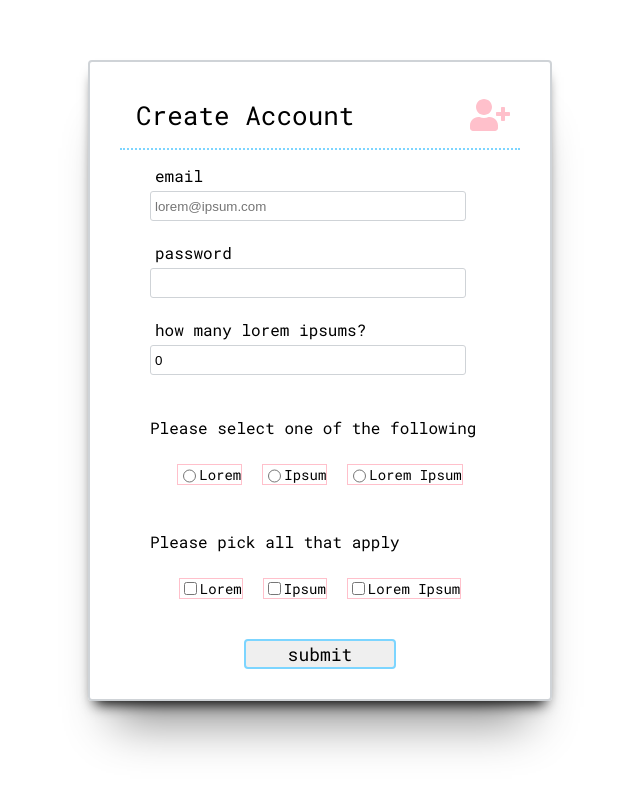
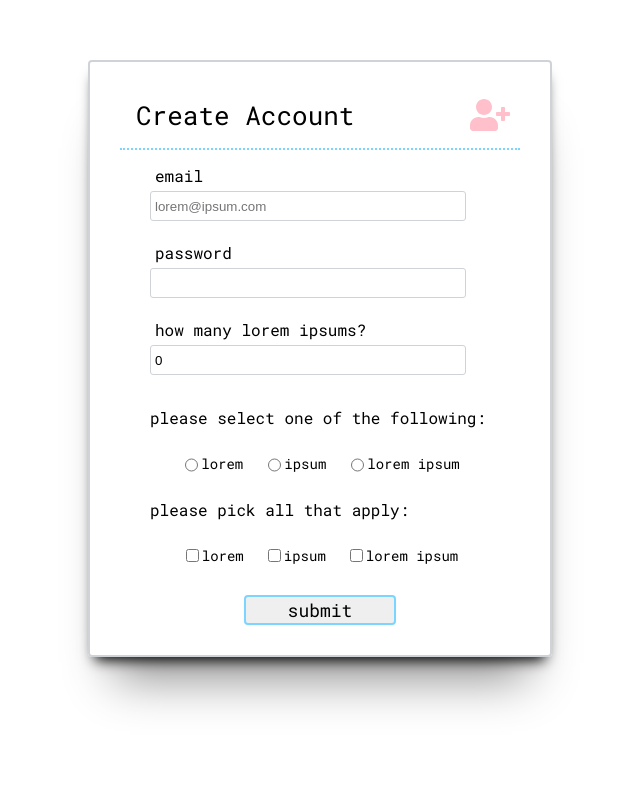
Before and after one commit to haggisbreakfast/Form-Assignment, a React (Create React App) app: page / in a window 1280 px wide. Shown: the top 790 px of the page, without its empty margins (320-960 px from the left). Built offline with nearby package versions, Linux system fonts and the light colour scheme.

Commit message:
fixes all spacing and alignment

```diff
--- a/src/App.js
+++ b/src/App.js
@@ -90,7 +90,6 @@ const Error = styled.span`
   font-size: 12px;
   min-height: 16px;
   color: #3f7fbf;
-  /* color: #6196cb; */
 `;
 
 const ButtonContainer = styled.div`
--- a/src/CheckboxButtons.js
+++ b/src/CheckboxButtons.js
@@ -5,8 +5,7 @@ export const CheckboxContainer = styled.div`
   display: flex;
   flex-direction: column;
   align-items: flex-start;
-  height: 25%;
-  padding: 10px 20px;
+  padding: 0px 20px;
 `;
 
 export const SelectHeader = styled.p``;
@@ -21,7 +20,6 @@ export const ChoicesContainer = styled.div`
 
 export const Choice = styled.div`
   display: flex;
-  border: 1px solid pink;
   margin: 10px;
 `;
 
@@ -34,17 +32,17 @@ class CheckboxButtons extends React.Component {
     return (
       <div onChange={this.select.bind(this)}>
         <CheckboxContainer>
-          <SelectHeader>Please pick all that apply</SelectHeader>
+          <SelectHeader>please pick all that apply:</SelectHeader>
           <ChoicesContainer>
             <Choice>
-              <input type="checkbox" value="lorem" name="lorem ipsum" /> Lorem
+              <input type="checkbox" value="lorem" name="lorem ipsum" /> lorem
             </Choice>
             <Choice>
-              <input type="checkbox" value="ipsum" name="lorem ipsum" /> Ipsum
+              <input type="checkbox" value="ipsum" name="lorem ipsum" /> ipsum
             </Choice>
             <Choice>
               <input type="checkbox" value="lorem ipsum" name="lorem ipsum" />{' '}
-              Lorem Ipsum
+              lorem ipsum
             </Choice>
           </ChoicesContainer>
         </CheckboxContainer>
--- a/src/RadioButtons.js
+++ b/src/RadioButtons.js
@@ -15,17 +15,17 @@ class RadioButtons extends React.Component {
     return (
       <div onChange={this.select.bind(this)}>
         <CheckboxContainer>
-          <SelectHeader>Please select one of the following</SelectHeader>
+          <SelectHeader>please select one of the following:</SelectHeader>
           <ChoicesContainer>
             <Choice>
-              <input type="radio" value="lorem" name="lorem ipsum" /> Lorem
+              <input type="radio" value="lorem" name="lorem ipsum" /> lorem
             </Choice>
             <Choice>
-              <input type="radio" value="ipsum" name="lorem ipsum" /> Ipsum
+              <input type="radio" value="ipsum" name="lorem ipsum" /> ipsum
             </Choice>
             <Choice>
               <input type="radio" value="lorem ipsum" name="lorem ipsum" />{' '}
-              Lorem Ipsum
+              lorem ipsum
             </Choice>
           </ChoicesContainer>
         </CheckboxContainer>
```
